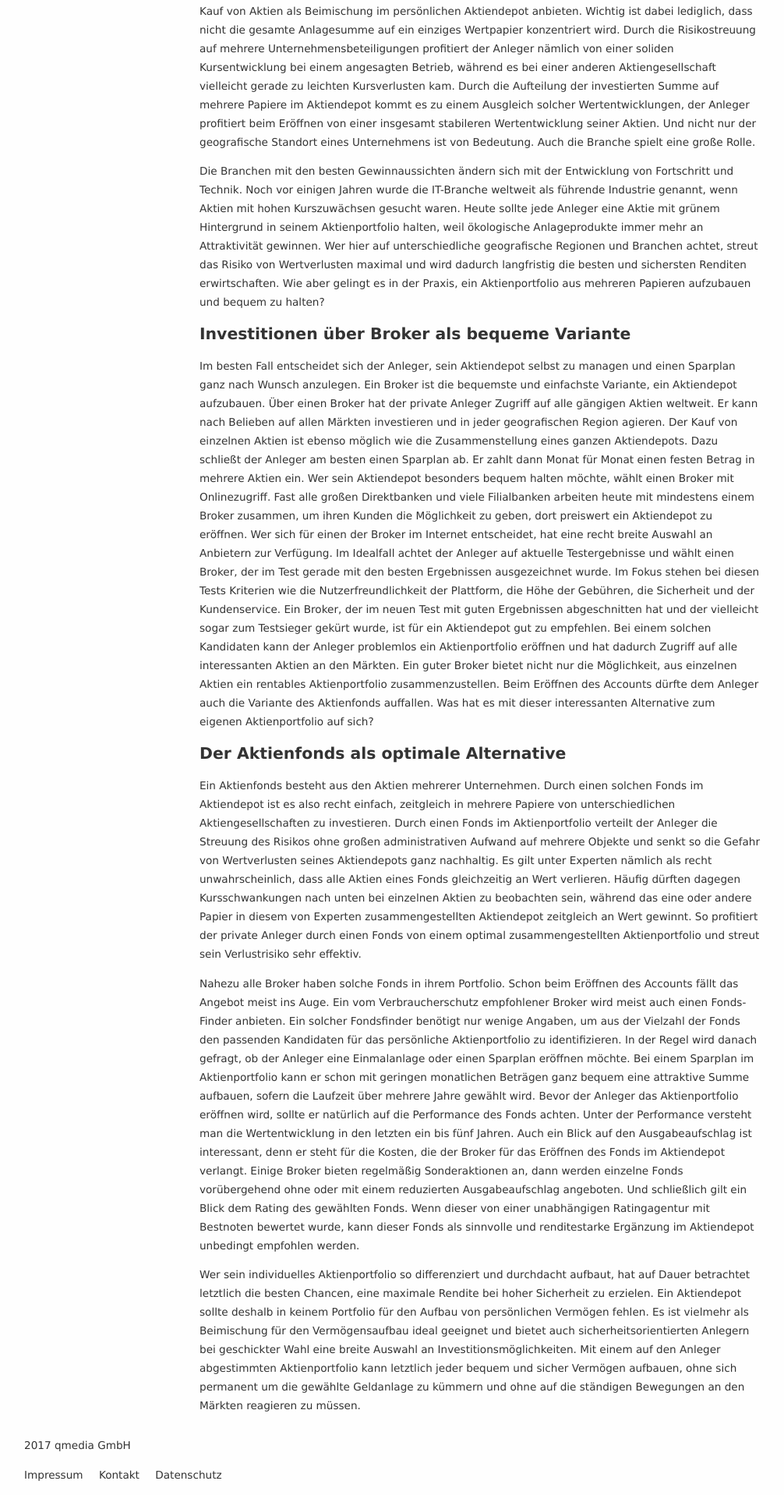
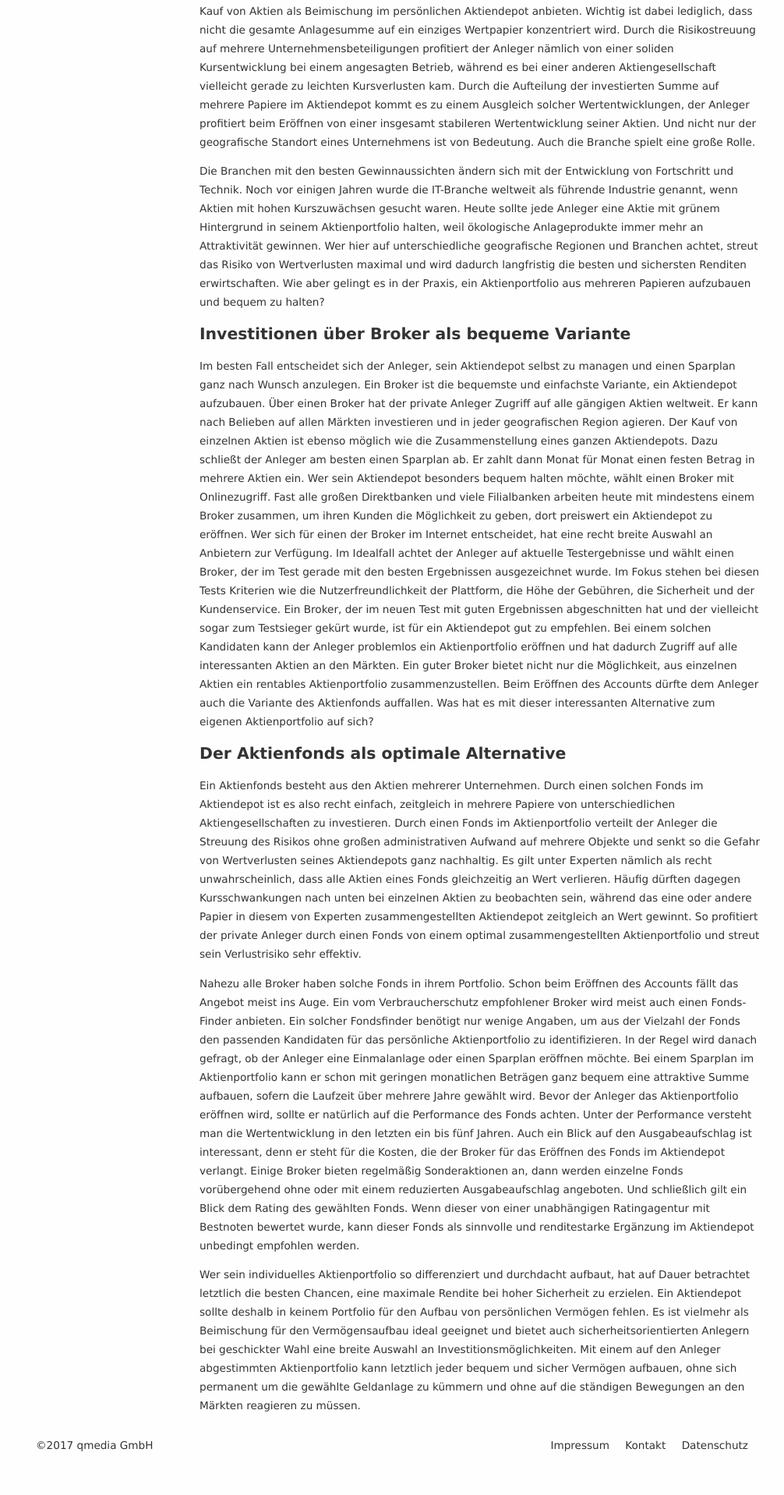
Before and after one commit to eboga/aktiendepot.pro, a Jekyll site: the page built from index.html, in a window 1280 px wide. Shown: the part 1368-3285 px from the top of the page at 78% size, without its empty margins (149-1155 px from the left). Built offline with Jekyll 4.4.1, drawn with Linux system fonts in a browser that asks for light colours; after the commit the page ends 3247 px from its top, so only the background shows below that.

Commit message:
changed to foundation

```diff
--- a/_includes/footer.html
+++ b/_includes/footer.html
@@ -1,14 +1,18 @@
-<footer>
-    <div>
+<!--<footer>-->
+    <div class="row footer">
+        <div class="medium-6 small-12 columns">
             <ul>
                 <li>
-                {{ 'now' | date: "%Y" }} qmedia GmbH
+                    &copy;{{ 'now' | date: "%Y" }} qmedia GmbH
                 </li>
             </ul>
+        </div>
+        <div class="medium-6 small-12 columns footer-links">
             <ul>
                 <li><a href="/impressum/">Impressum</a></li>
                 <li><a href="/kontakt/">Kontakt</a></li>
                 <li><a href="/datenschutz/">Datenschutz</a></li>
             </ul>
         </div>
-</footer>
+    </div>
+<!--</footer>-->
--- a/_layouts/main.html
+++ b/_layouts/main.html
@@ -10,7 +10,7 @@
 </header>
 <div class="row">
 
-    <div class="large-3 columns">
+    <div class="large-3 small-12 columns">
         <ul class="vertical menu" data-accordion-menu>
             <li>
                 <a href="/anbieter/">Anbieter</a>
@@ -26,13 +26,13 @@
         </ul>
 
     </div>
-    <div class="large-9 columns">
+    <div class="large-9 small-12 columns">
         {{ content }}
     </div>
+</div>
 
-    {% include footer.html %}
+{% include footer.html %}
 
-</div>
 
 
 {% include scripts.html %}
--- a/assets/css/app.css
+++ b/assets/css/app.css
@@ -49,10 +49,14 @@ ul.menu {
     -webkit-padding-start: 0;
 }
 
-footer ul {
+.footer-links {
+    text-align: right;
+}
+
+.footer ul {
     list-style-type: none;
 }
-footer ul li {
+.footer ul li {
     display: inline;
     margin-right: 1rem;
 }
```
Also changed, not shown: 3 other files. Lines whose indentation alone changed are shown as unchanged.
